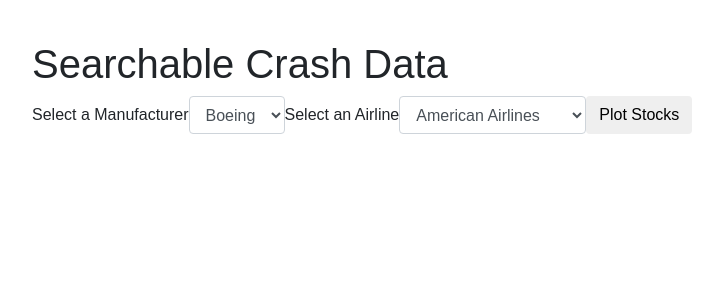
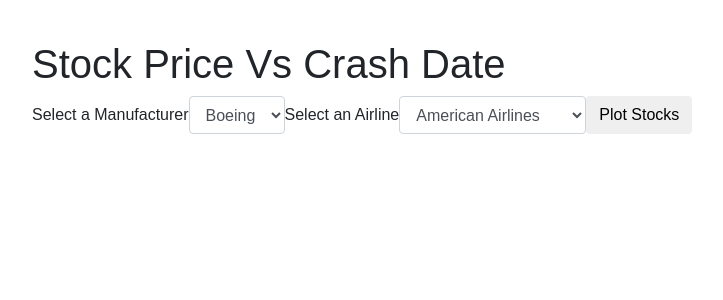
Before and after one commit to ckhelmer/AirlineCrashesStockData, a Flask app: page /stock_impact in a window 1280 px wide. Shown: the part 50-350 px from the top of the page, without its empty margins (53-776 px from the left). Run offline with Flask 2, Linux system fonts and the light colour scheme; some libraries are stand-ins or nearby versions.

Commit message:
title update

```diff
--- a/templates/stock_impact.html
+++ b/templates/stock_impact.html
@@ -43,7 +43,7 @@
     <div class="row">
       <div class="col-md-12" style="padding-top:30px; margin-top: 10px;">
 
-              <h1> Searchable Crash Data </h1>
+              <h1> Stock Price Vs Crash Date </h1>
               <form class="form-inline">
                 <div class="form-group">
                   <label for="stockInput">Select a Manufacturer</label>
@@ -59,7 +59,6 @@
                     <option value="SAVE">Frontier Airlines</option>
                     <option value="JBLU">Jet BlueAirlines</option>
                     <option value="JETS">Airline Industry ETF</option>
-                    <option value="LHAG">Lufthansa Airlines</option>
                     <option value="LUV">Southwest Airlines</option>
                     <option value="UAL">United Airlines</option>
                   </select>
```
